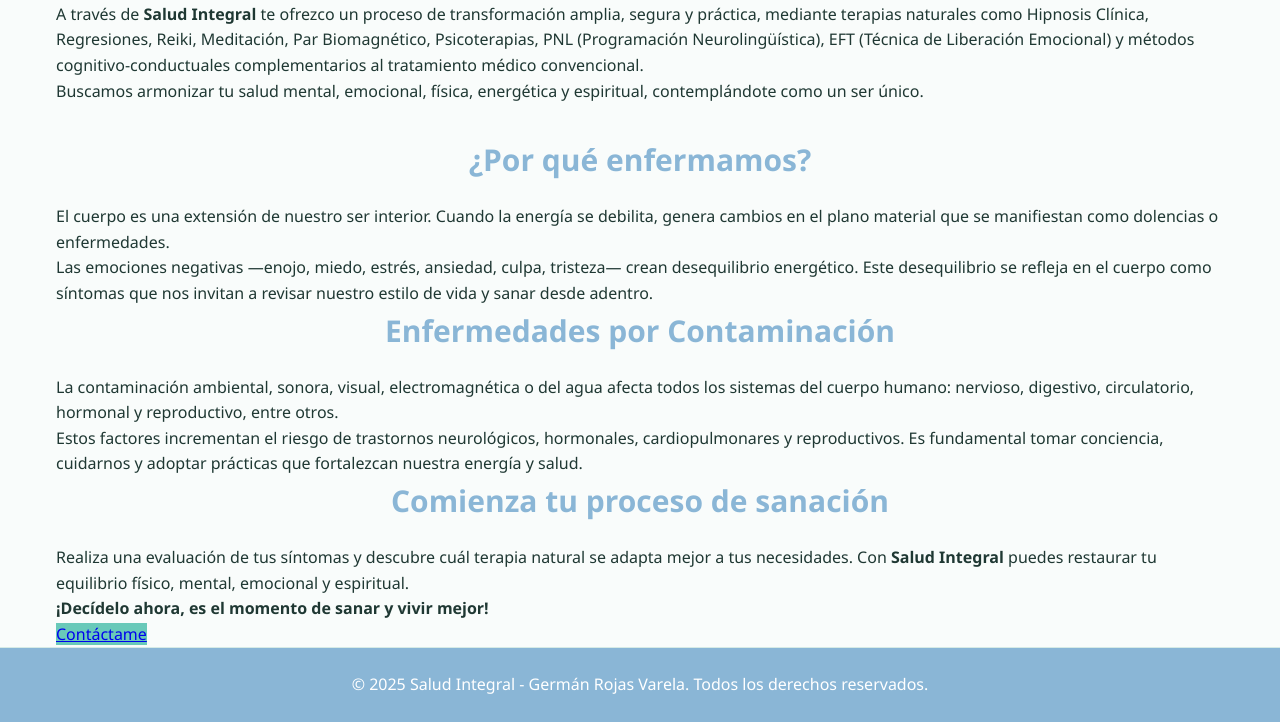
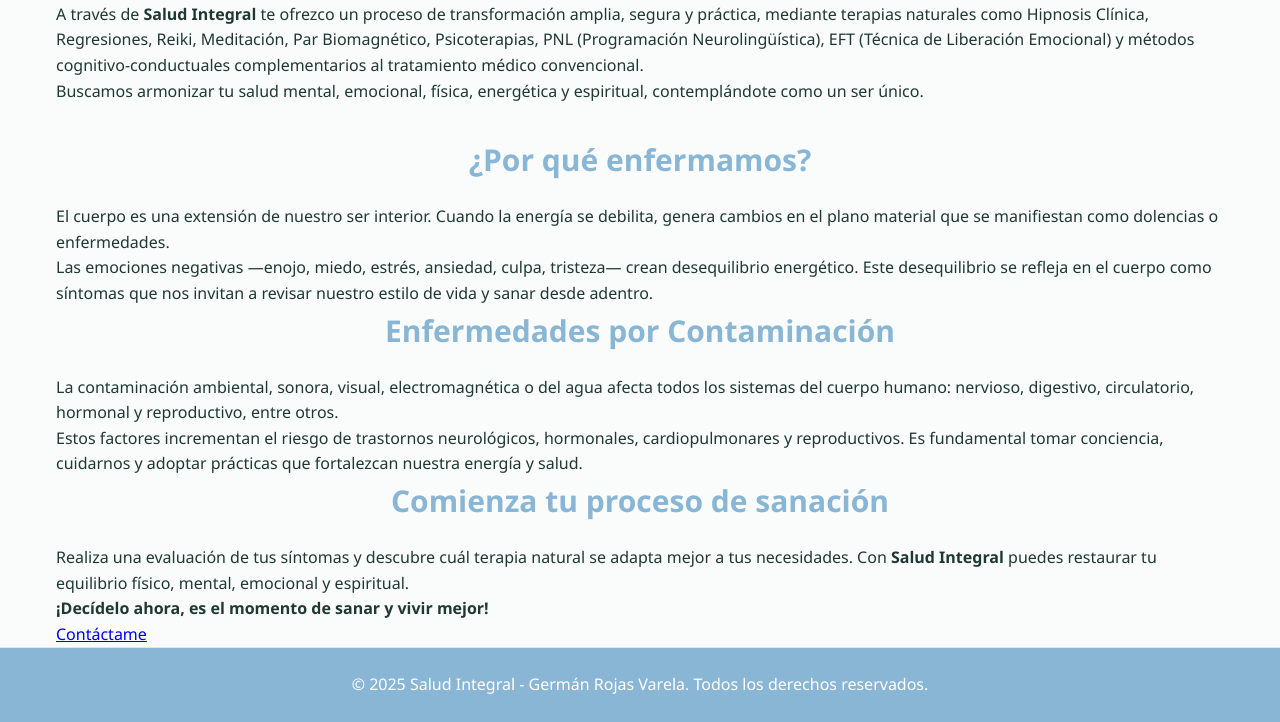
Before and after one commit to granterapeuta/mysite, a website with bundled scripts: page index.html in a window 1280 px wide. Shown: the part 651-1373 px from the top of the page. Built offline with nearby package versions, Linux system fonts and the light colour scheme.

Commit message:
Update index.html

```diff
--- a/index.html
+++ b/index.html
@@ -133,7 +133,7 @@
                 Con <strong>Salud Integral</strong> puedes restaurar tu equilibrio físico, mental, emocional y espiritual.
             </p>
             <p><strong>¡Decídelo ahora, es el momento de sanar y vivir mejor!</strong></p>
-            <a href="src/pages/contacto.html" class="btn-primary">Contáctame</a>
+            <a href="src/pages/contacto.html">Contáctame</a>
         </div>
     </section>
 
```
